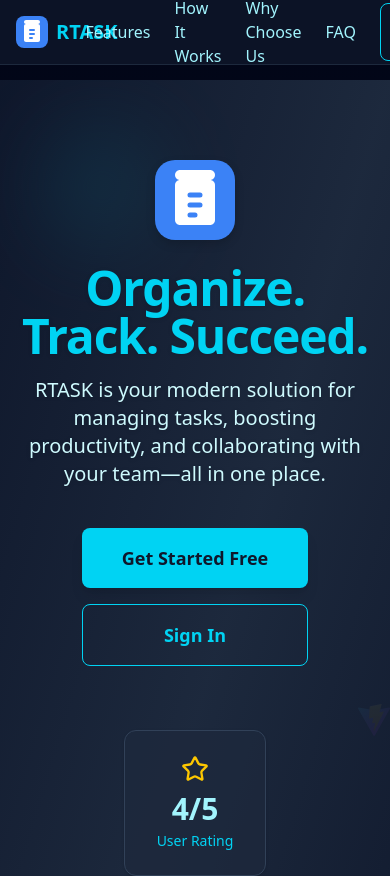
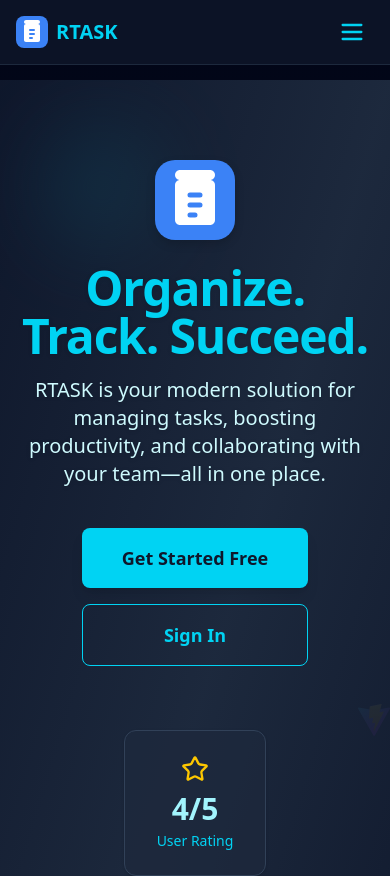
Before and after one commit to Mrpradhanji/Task-manager, a React (Vite) app in the folder frontend/: page / in a window 390 px wide. Shown: the top 876 px of the page. Built offline with nearby package versions, Linux system fonts and the light colour scheme.

Commit message:
Added HAmburger menu

```diff
--- a/frontend/src/pages/LandingPage.jsx
+++ b/frontend/src/pages/LandingPage.jsx
@@ -1,8 +1,7 @@
-import React from "react";
+import React, { useState } from "react";
 import { useNavigate } from "react-router-dom"
 import { CheckCircle2, BarChart2, Calendar, Users, Shield, Sparkles, ArrowRight, Quote, HelpCircle, Mail, Star, TrendingUp, Clock } from "lucide-react"
 import { motion, useAnimation, AnimatePresence } from "framer-motion"
-import { useState } from "react"
 
 const features = [
   { icon: <CheckCircle2 className="w-8 h-8 text-cyan-400" />, title: "Smart Task Management", description: "Create, edit, and organize your tasks with ease. Stay on top of your work with intuitive controls. Attach files, set priorities, and add notes to every task." },
@@ -84,6 +83,7 @@ const Counter = ({ value, suffix }) => {
 const LandingPage = () => {
   const navigate = useNavigate()
   const [openFaq, setOpenFaq] = useState(null)
+  const [mobileNavOpen, setMobileNavOpen] = useState(false)
 
   return (
     <div className="min-h-screen flex flex-col bg-gradient-to-b from-slate-950 to-slate-900 text-slate-100">
@@ -94,7 +94,8 @@ const LandingPage = () => {
             <img src="/rtask-logo.svg" alt="RTASK Logo" className="w-8 h-8" />
             <span className="text-xl font-bold text-cyan-400">RTASK</span>
           </div>
-          <nav className="flex gap-6 items-center text-cyan-200 font-medium">
+          {/* Desktop Nav */}
+          <nav className="hidden md:flex gap-6 items-center text-cyan-200 font-medium">
             <a href="#features" className="hover:text-cyan-400 transition-colors">Features</a>
             <a href="#how-it-works" className="hover:text-cyan-400 transition-colors">How It Works</a>
             <a href="#why-choose" className="hover:text-cyan-400 transition-colors">Why Choose Us</a>
@@ -102,7 +103,32 @@ const LandingPage = () => {
             <button onClick={() => navigate('/login')} className="px-4 py-1 border border-cyan-400 rounded-lg text-cyan-400 hover:bg-slate-800 transition-colors">Sign In</button>
             <button onClick={() => navigate('/signup')} className="px-4 py-1 bg-cyan-400 text-slate-900 rounded-lg hover:bg-cyan-500 transition-colors">Sign Up</button>
           </nav>
+          {/* Hamburger Icon for Mobile */}
+          <button
+            className="md:hidden flex items-center justify-center p-2 rounded focus:outline-none focus:ring-2 focus:ring-cyan-400"
+            onClick={() => setMobileNavOpen(!mobileNavOpen)}
+            aria-label="Open navigation menu"
+          >
+            <svg className="w-7 h-7 text-cyan-400" fill="none" stroke="currentColor" viewBox="0 0 24 24" xmlns="http://www.w3.org/2000/svg">
+              {mobileNavOpen ? (
+                <path strokeLinecap="round" strokeLinejoin="round" strokeWidth="2" d="M6 18L18 6M6 6l12 12" />
+              ) : (
+                <path strokeLinecap="round" strokeLinejoin="round" strokeWidth="2" d="M4 6h16M4 12h16M4 18h16" />
+              )}
+            </svg>
+          </button>
         </div>
+        {/* Mobile Nav Menu */}
+        {mobileNavOpen && (
+          <nav className="md:hidden bg-slate-900/95 border-b border-slate-800 px-4 py-4 flex flex-col gap-4 text-cyan-200 font-medium animate-fade-in-down">
+            <a href="#features" className="hover:text-cyan-400 transition-colors" onClick={() => setMobileNavOpen(false)}>Features</a>
+            <a href="#how-it-works" className="hover:text-cyan-400 transition-colors" onClick={() => setMobileNavOpen(false)}>How It Works</a>
+            <a href="#why-choose" className="hover:text-cyan-400 transition-colors" onClick={() => setMobileNavOpen(false)}>Why Choose Us</a>
+            <a href="#faq" className="hover:text-cyan-400 transition-colors" onClick={() => setMobileNavOpen(false)}>FAQ</a>
+            <button onClick={() => { setMobileNavOpen(false); navigate('/login'); }} className="px-4 py-2 border border-cyan-400 rounded-lg text-cyan-400 hover:bg-slate-800 transition-colors">Sign In</button>
+            <button onClick={() => { setMobileNavOpen(false); navigate('/signup'); }} className="px-4 py-2 bg-cyan-400 text-slate-900 rounded-lg hover:bg-cyan-500 transition-colors">Sign Up</button>
+          </nav>
+        )}
       </header>
 
       <main className="flex-1 flex flex-col pt-20">
```
